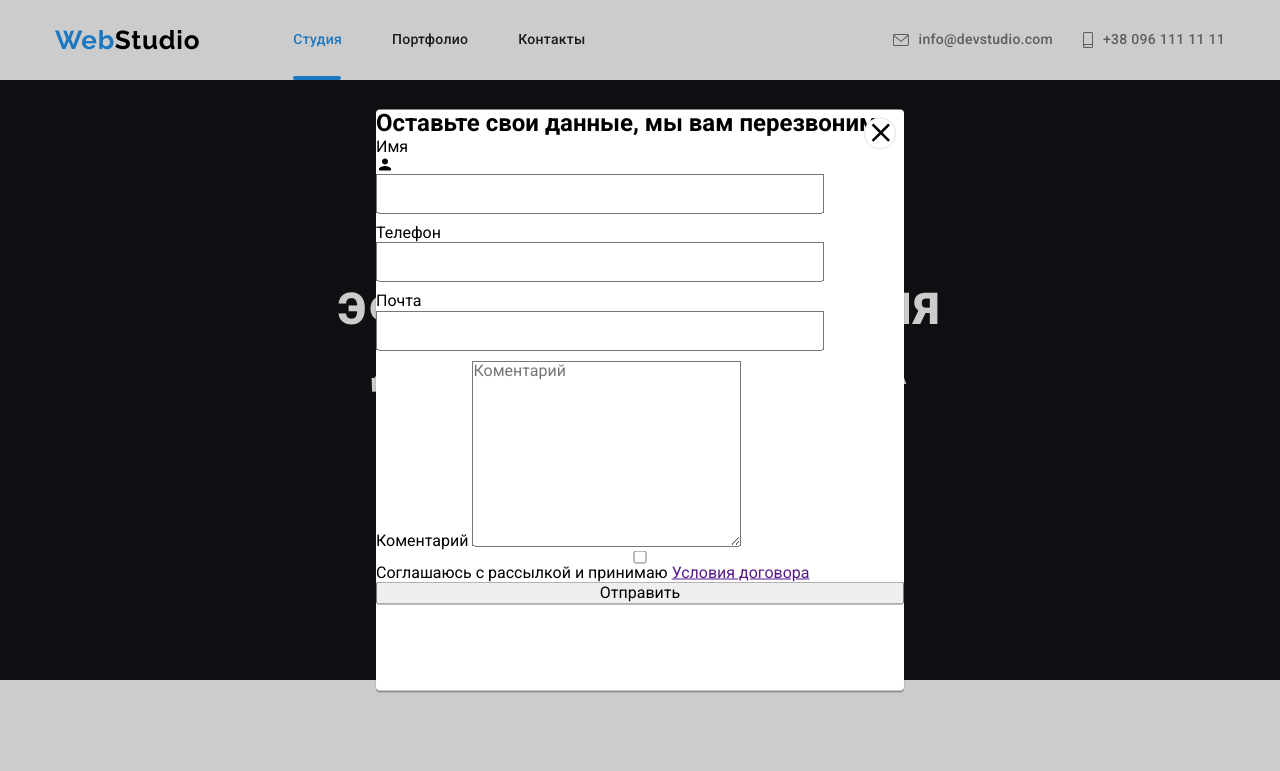
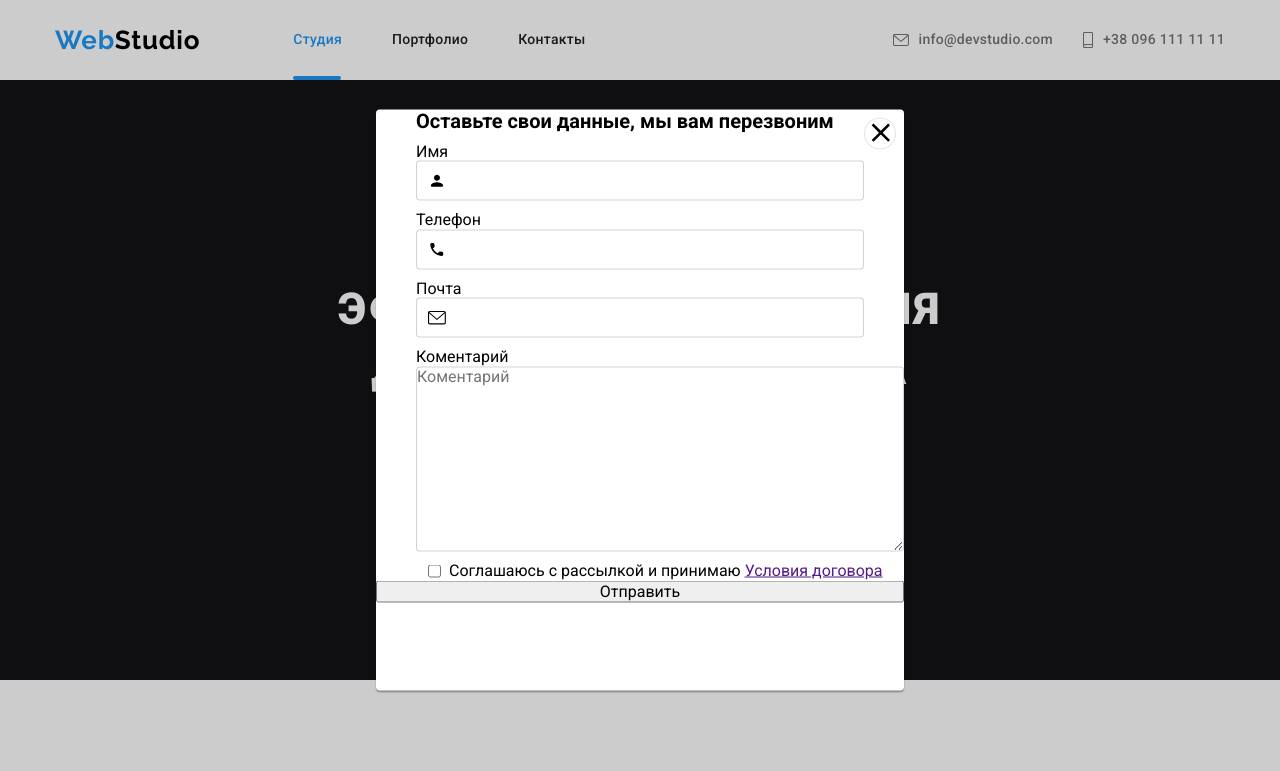
Before and after one commit to Kondes/goit-markup-hw-06, a plain HTML site: page index.html in a window 1280 px wide. Both pictures are taken after a click on the button "Заказать услугу". Shown: the top 771 px of the page. Drawn offline with nearby package versions, Linux system fonts and the light colour scheme.

Commit message:
work try

```diff
--- a/css/styles.css
+++ b/css/styles.css
@@ -759,6 +759,10 @@ img {
 .order-content {
   display: flex;
   flex-direction: column;
+  justify-content: center;
+}
+.title-form {
+  font-size: 20px;
 }
 
 .form-field {
@@ -767,7 +771,35 @@ img {
   margin-bottom: 10px;
 }
 
-.form-field input {
+.form-field {
+  position: relative;
+  margin-left: 40px;
+}
+.proba-new {
   height: 40px;
   width: 448px;
+  border: 1px solid rgba(33, 33, 33, 0.2);
+  box-sizing: border-box;
+  border-radius: 4px;
 }
+.proba {
+  display: inline-block;
+  position: absolute;
+  bottom: 0;
+  left: 12px;
+  transform: translateY(-60%);
+}
+.textarea {
+  border: 1px solid rgba(33, 33, 33, 0.2);
+  box-sizing: border-box;
+  border-radius: 4px;
+}
+.proba-three {
+  display: flex;
+  align-items: center;
+  margin-left: 52px;
+}
+
+.proba-four {
+  margin-left: 8px;
+}
--- a/index.html
+++ b/index.html
@@ -471,35 +471,46 @@
           </svg>
           </button>
           <div class="order-content">
-          <h2>Оставьте свои данные, мы вам перезвоним</h2>
+          <h2 class="title-form form-field">Оставьте свои данные, мы вам перезвоним</h2>
 
           <div class="form-field">
-             <label for="name" class="" class="">Имя</label>
+
+             <label for="name" class="">Имя</label>
              <svg width="18" height="18" class="proba">
                <use href="./images/sprite.svg#icon-person"></use>
              </svg>
             <input type="text" name="name" id="name" class="proba-new" name="user-name"/>
+
           </div>
 
           <div class="form-field">
             <label for="phone" class="">Телефон</label>
-            <input type="phone" name="phone" id="phone" class="" name="user-phone" />
+          <svg width="18" height="18" class="proba">
+            <use href="./images/sprite.svg#icon-phone"></use>
+          </svg>
+            <input type="phone" name="phone" id="phone" class="proba-new" name="user-phone" />
           </div>
 
           <div class="form-field">
              <label for="mail" class="">Почта</label>
-            <input type="email" name="mail" id="mail" class="" name="user-mail" />
+          <svg width="18" height="18" class="proba">
+            <use href="./images/sprite.svg#icon-mail"></use>
+          </svg>
+             <input type="email" name="mail" id="mail" class="proba-new" name="user-mail" />
           </div>
 
-          <div>
+          <div class="form-field">
            <label for="comments">Коментарий</label>
-          <textarea name="comments" id="comments" cols="30" rows="10" placeholder="Коментарий" ></textarea>
+          <textarea name="comments" id="comments" cols="30" rows="10" placeholder="Коментарий" class="textarea"></textarea>
           </div>
 
-            <input type="checkbox" name="agree" id="agree">
-            <label for="agree">Соглашаюсь с рассылкой и принимаю <a href="">Условия договора</a> </label>
-          <button type="submit" >Отправить</button>
-      </div>
+          <div class="proba-three">
+          <input type="checkbox" name="agree" id="agree">
+            <label for="agree" class="proba-four">Соглашаюсь с рассылкой и принимаю <a href="">Условия договора</a> </label>
+          </div>
+            <button type="submit" >Отправить</button>
+
+        </div>
       </div>
     </div>
     <script src="./js/modal.js"></script>
```
